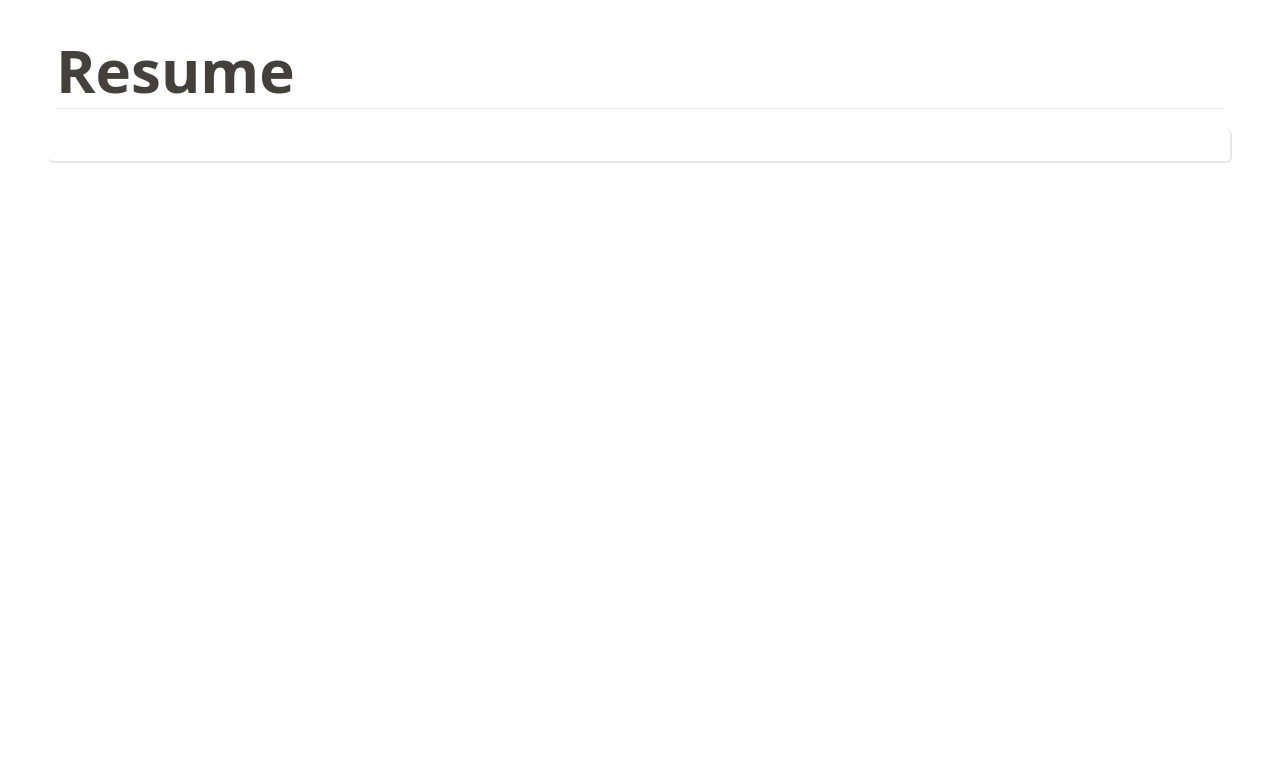
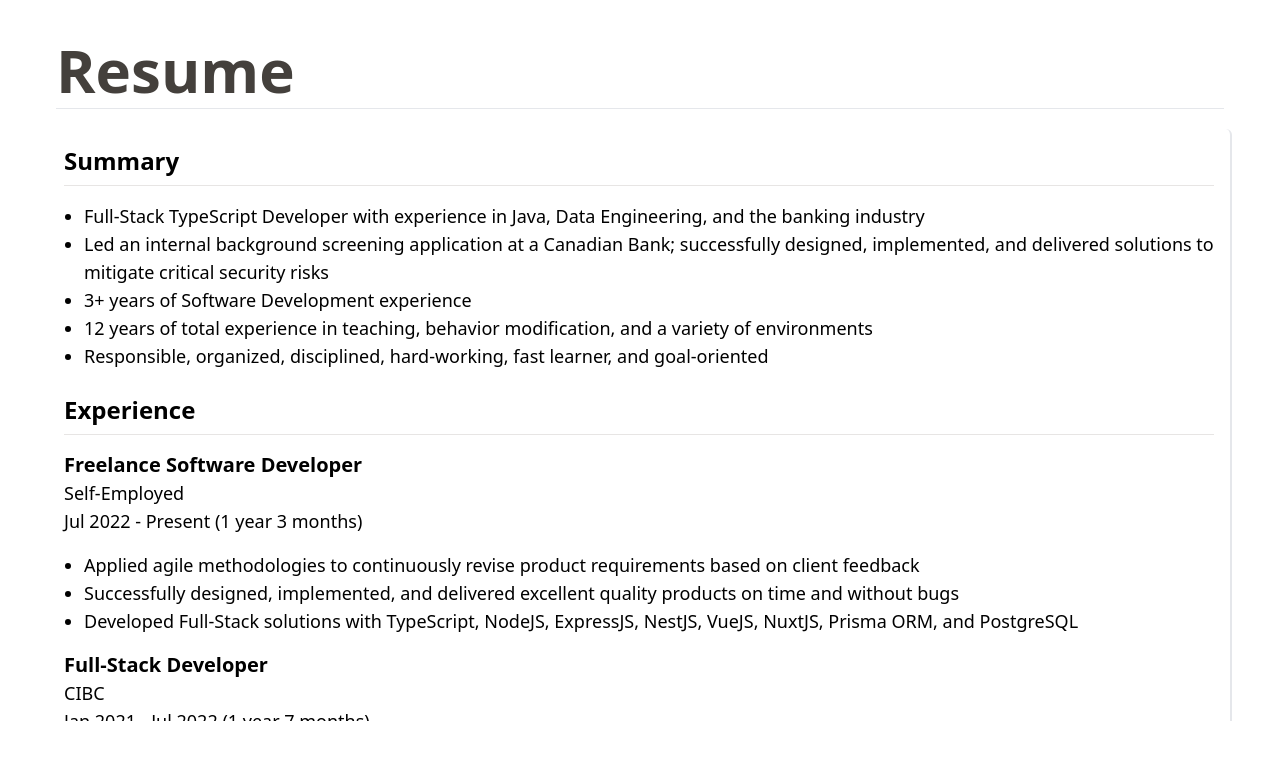
Before and after one commit to onehoax/portfolio, a Nuxt app: page /resume in a window 1280 px wide. Shown: the top 760 px of the page. Built offline with nearby package versions, Linux system fonts and the light colour scheme.

Commit message:
add: resume page

```diff
--- a/assets/css/tailwind.css
+++ b/assets/css/tailwind.css
@@ -39,6 +39,10 @@
   @apply font-bold text-xl sm:text-2xl border-b border-stone-200 pb-2;
 }
 
+.content-subheading {
+  @apply font-semibold text-lg sm:text-xl;
+}
+
 .content-title {
   @apply mx-14 mt-10 text-stone-700 text-4xl sm:text-6xl font-semibold truncate border-b  pb-2;
 }
--- a/pages/resume.vue
+++ b/pages/resume.vue
@@ -1,6 +1,105 @@
 <template>
   <MainContent title="Resume">
-    <div class="main-content"></div>
+    <div class="main-content">
+      <h2 class="content-heading">Summary</h2>
+      <ul class="list-disc pl-5 mt-4">
+        <li>Full-Stack TypeScript Developer with experience in Java, Data Engineering, and the banking industry</li>
+        <li>
+          Led an internal background screening application at a Canadian Bank; successfully designed, implemented, and
+          delivered solutions to mitigate critical security risks
+        </li>
+        <li>3+ years of Software Development experience</li>
+        <li>12 years of total experience in teaching, behavior modification, and a variety of environments</li>
+        <li>Responsible, organized, disciplined, hard-working, fast learner, and goal-oriented</li>
+      </ul>
+      <h2 class="content-heading mt-6">Experience</h2>
+      <h3 class="content-subheading mt-4">Freelance Software Developer</h3>
+      <h4 class="font-medium">Self-Employed</h4>
+      <p>Jul 2022 - Present (1 year 3 months)</p>
+      <ul class="list-disc pl-5 mt-4">
+        <li>Applied agile methodologies to continuously revise product requirements based on client feedback</li>
+        <li>Successfully designed, implemented, and delivered excellent quality products on time and without bugs</li>
+        <li>
+          Developed Full-Stack solutions with TypeScript, NodeJS, ExpressJS, NestJS, VueJS, NuxtJS, Prisma ORM, and
+          PostgreSQL
+        </li>
+      </ul>
+      <h3 class="content-subheading mt-4">Full-Stack Developer</h3>
+      <h4 class="font-medium">CIBC</h4>
+      <p>Jan 2021 - Jul 2022 (1 year 7 months)</p>
+      <ul class="list-disc pl-5 mt-4">
+        <li>Lead Developer/SME for an internal background screening application</li>
+        <li>
+          Successfully designed, implemented, and delivered solutions to mitigate security risks identified in the
+          application on time and with no bugs; led a team of Senior Developers to accomplish this
+        </li>
+        <li>
+          Coordinated with internal and external teams to prioritize projects/tasks and deliver excellent quality
+          products on time
+        </li>
+        <li>
+          Participated in agile best practices through daily stand-up meetings, JIRA boards/tickets, and development
+          based on continuous requirement revision
+        </li>
+        <li>
+          Developed on top of a NICE Actimize product involving work with HTML/CSS, XSL, JavaScript, Java (Maven, Spring
+          Boot, Microservices, JBoss), Oracle DB, NiFi, BASH, Git, Hadoop, and Linux
+        </li>
+      </ul>
+      <h3 class="content-subheading mt-4">Data Engineer Associate</h3>
+      <h4 class="font-medium">Jarvis Consulting Group</h4>
+      <p>Jun 2020 - Jan 2021 (8 months)</p>
+      <ul class="list-disc pl-5 mt-4">
+        <li>
+          Developed Data Engineering projects through continuous participation in scrum events and agile best practices
+        </li>
+        <li>
+          Implemented projects using Java, Maven, Spring Boot, Bash, Python, RDBMS/SQL, Git, Hadoop, Spark/Scala,
+          Docker, and Kubernetes; performed both integration and unit testing for each project using JUnit and Mockito
+        </li>
+        <li>Used a Linux environment (CentOS) for development</li>
+      </ul>
+      <h3 class="content-subheading mt-4">Teaching & Behavior Modification</h3>
+      <h4 class="font-medium">Various</h4>
+      <p>Jan 2009 - Sep 2017 (8 years 9 months)</p>
+      <ul class="list-disc pl-5 mt-4">
+        <li>
+          Successfully improved lives of clients with autism and other developmental disorders through application of
+          behavior modification techniques
+        </li>
+        <li>Taught ESL to students of all ages and groups of all sizes</li>
+      </ul>
+      <h2 class="content-heading mt-6">Education</h2>
+      <h3 class="content-subheading mt-4">York University</h3>
+      <h4 class="font-medium">Bachelor of Arts - BA, Computer Science</h4>
+      <p>Sep 2017 - Dec 2019</p>
+      <h3 class="content-subheading mt-4">George Brown College</h3>
+      <h4 class="font-medium">Ontario College Advanced Diploma with Honours, Behavioral Science Technology</h4>
+      <p>Jan 2012 - Dec 2014</p>
+      <h2 class="content-heading mt-6">Skills</h2>
+      <h3 class="content-subheading mt-4">Concepts</h3>
+      <p>
+        OOP/FP, RDBMS/NoSQL, Design Patterns, Full-Stack Web Dev, Microservices, REST APIs, Containerization, Agile, TDD
+      </p>
+      <h3 class="content-subheading mt-4">Languages</h3>
+      <p>TypeScript, JavaScript, Java, SQL, Bash, Git, HTML/CSS</p>
+      <h3 class="content-subheading mt-4">Frameworks</h3>
+      <p>
+        NodeJS, ExpressJS, NestJS, VueJS, NuxtJS, Prisma ORM, PostgreSQL, OracleDB, GitHub, Docker, Maven, SpringBoot
+      </p>
+      <h3 class="content-subheading mt-4">Other</h3>
+      <p>Cloud, Haskell, Blockchain</p>
+      <h2 class="content-heading mt-6">Honors & Awards</h2>
+      <h3 class="content-subheading mt-4">Chair's Honour Roll</h3>
+      <h4 class="font-medium">York University</h4>
+      <p>
+        Chair's Honour Roll for the school year of 2017-2018; remained in the top 15% of my faculty (Electrical
+        Engineering and Computer Science) throughout all the terms of the program.
+      </p>
+      <h3 class="content-subheading mt-4">Dean's Honour List</h3>
+      <h4 class="font-medium">George Brown College</h4>
+      <p>Term Grade Point Average of 3.5 or higher throughout all terms of the program.</p>
+    </div>
   </MainContent>
 </template>
 
```
